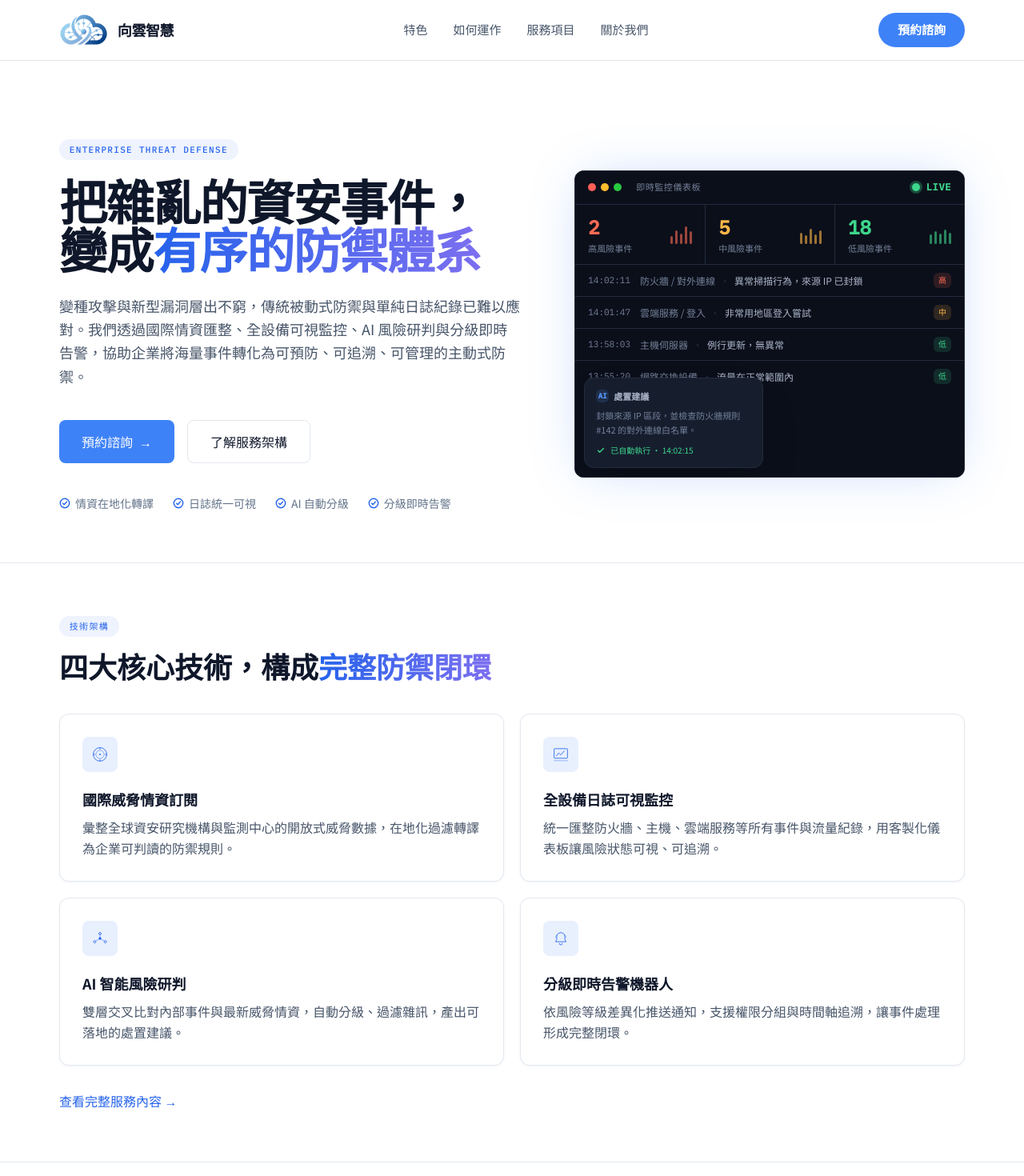
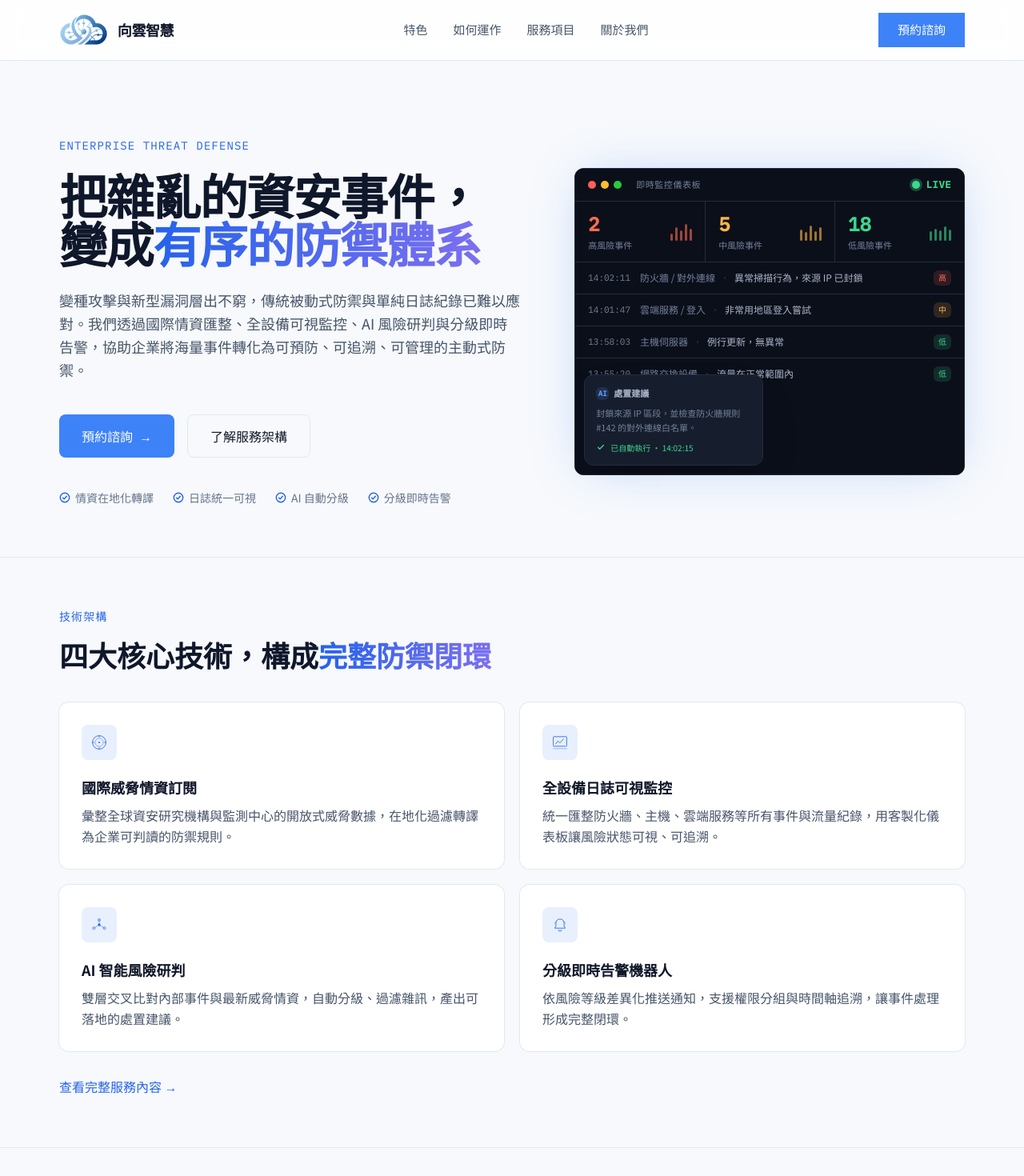
Before and after one commit to guardaix-source/Tocloudai-Website, a Next.js app: page / in a window 1280 px wide. Shown: the top 1470 px of the page at 80% size. Built offline with nearby package versions, Linux system fonts and the light colour scheme.

Commit message:
Font Size Fixs

```diff
--- a/app/globals.css
+++ b/app/globals.css
@@ -4,21 +4,20 @@
 
 html {
   scroll-behavior: smooth;
-  overflow-x: clip;
 }
 
 body {
-  background-color: #ffffff;
-  color: #0f172a;
+  background-color: #F7F9FC;
+  color: #0F172A;
 }
 
 ::selection {
-  background-color: #cfe0fe;
-  color: #0f172a;
+  background-color: #CFE0FE;
+  color: #0F172A;
 }
 
 :focus-visible {
-  outline: 2px solid #3e82f7;
+  outline: 2px solid #3E82F7;
   outline-offset: 2px;
 }
 
@@ -31,88 +30,31 @@ body {
   }
 }
 
-/* Coinbase-style small pill badge used as section eyebrow */
 .eyebrow {
-  display: inline-flex;
-  align-items: center;
-  gap: 0.4rem;
   font-family: var(--font-plex-mono), ui-monospace, monospace;
-  font-size: 0.6875rem;
-  font-weight: 500;
-  letter-spacing: 0.12em;
+  font-size: 0.875rem;
+  letter-spacing: 0.08em;
   text-transform: uppercase;
-  color: #2563eb;
-  background-color: #eef3fd;
-  border-radius: 9999px;
-  padding: 0.3rem 0.8rem;
-}
-
-.eyebrow--on-dark {
-  color: #8db4fb;
-  background-color: rgba(141, 180, 251, 0.12);
+  color: #2563EB;
 }
 
 .section-line {
-  border-top: 1px solid #e3e8ee;
+  border-top: 1px solid #E2E8F0;
 }
 
 .grad-text {
-  background-image: linear-gradient(90deg, #2563eb 0%, #7c6ff0 100%);
+  background-image: linear-gradient(90deg, #2563EB 0%, #7C6FF0 100%);
   -webkit-background-clip: text;
   background-clip: text;
   color: transparent;
 }
 
-/* Stripe-style atmospheric gradient wash behind the hero — pastel,
-   organic, confined to the top band of the page. */
-.hero-mesh {
-  position: relative;
-  overflow: hidden;
-}
-
-.hero-mesh::before {
-  content: "";
-  position: absolute;
-  inset: 0;
-  pointer-events: none;
-  background:
-    radial-gradient(42% 55% at 12% 8%, rgba(62, 130, 247, 0.14) 0%, transparent 70%),
-    radial-gradient(38% 50% at 78% 4%, rgba(124, 111, 240, 0.13) 0%, transparent 70%),
-    radial-gradient(30% 42% at 48% 0%, rgba(99, 179, 237, 0.1) 0%, transparent 72%),
-    radial-gradient(26% 34% at 94% 28%, rgba(62, 130, 247, 0.07) 0%, transparent 75%);
-}
-
-.hero-mesh > * {
-  position: relative;
-}
-
-/* Card language: hairline border, generous radius, one soft shadow tier
-   (Stripe shadow-blue), lift on hover. */
 .glow-card {
-  border: 1px solid #e3e8ee;
-  box-shadow: 0 1px 3px rgba(0, 55, 112, 0.06);
-  transition: transform 0.2s ease, box-shadow 0.2s ease, border-color 0.2s ease;
+  box-shadow: 0 0 0 1px #E2E8F0;
+  transition: transform 0.2s ease, box-shadow 0.2s ease;
 }
 
 .glow-card:hover {
-  transform: translateY(-3px);
-  border-color: #cdd9ea;
-  box-shadow: 0 8px 24px rgba(0, 55, 112, 0.1), 0 2px 6px rgba(0, 55, 112, 0.05);
+  transform: translateY(-4px);
+  box-shadow: 0 0 0 1px #2E63C9, 0 12px 28px -10px rgba(62, 130, 247, 0.28);
 }
-
-/* Primary CTA: Coinbase pill geometry */
-.btn-pill {
-  display: inline-flex;
-  align-items: center;
-  justify-content: center;
-  gap: 0.5rem;
-  border-radius: 9999px;
-  font-weight: 600;
-  transition: background-color 0.15s ease, color 0.15s ease, border-color 0.15s ease;
-}
-
-/* Tabular figures for every number that matters (Stripe tnum signal) */
-.tnum {
-  font-variant-numeric: tabular-nums;
-  font-feature-settings: "tnum";
-}
--- a/app/services/page.tsx
+++ b/app/services/page.tsx
@@ -109,10 +109,15 @@ export default function ServicesPage() {
               </div>
             ))}
           </div>
-          <div className="mt-6 flex flex-wrap gap-3">
-            <RiskBadge level="high" />
-            <RiskBadge level="mid" />
-            <RiskBadge level="low" />
+          <div className="mt-8">
+            <p className="text-xs font-semibold uppercase tracking-wide text-muted">
+              事件會自動標示為以下風險等級
+            </p>
+            <div className="mt-3 flex flex-wrap gap-3">
+              <RiskBadge level="high" />
+              <RiskBadge level="mid" />
+              <RiskBadge level="low" />
+            </div>
           </div>
         </div>
       </section>
--- a/components/RiskBadge.tsx
+++ b/components/RiskBadge.tsx
@@ -15,7 +15,7 @@ const COLOR: Record<Level, string> = {
 export default function RiskBadge({ level }: { level: Level }) {
   return (
     <span
-      className={`eyebrow inline-flex items-center gap-1.5 rounded-sm px-2 py-1 ${COLOR[level]}`}
+      className={`inline-flex items-center gap-1.5 rounded-sm px-2.5 py-1 font-mono text-xs font-medium uppercase tracking-wide ${COLOR[level]}`}
     >
       <span className="h-1.5 w-1.5 rounded-full bg-current" />
       {LABEL[level]}
```
